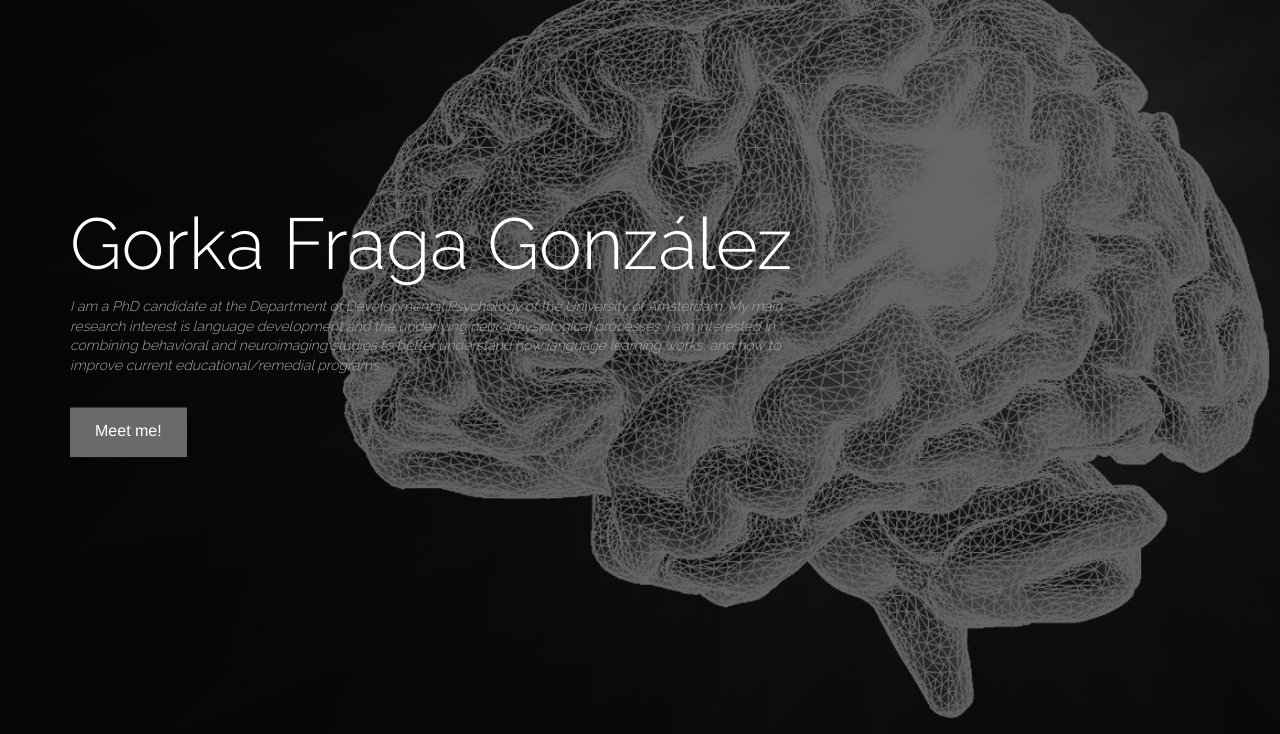
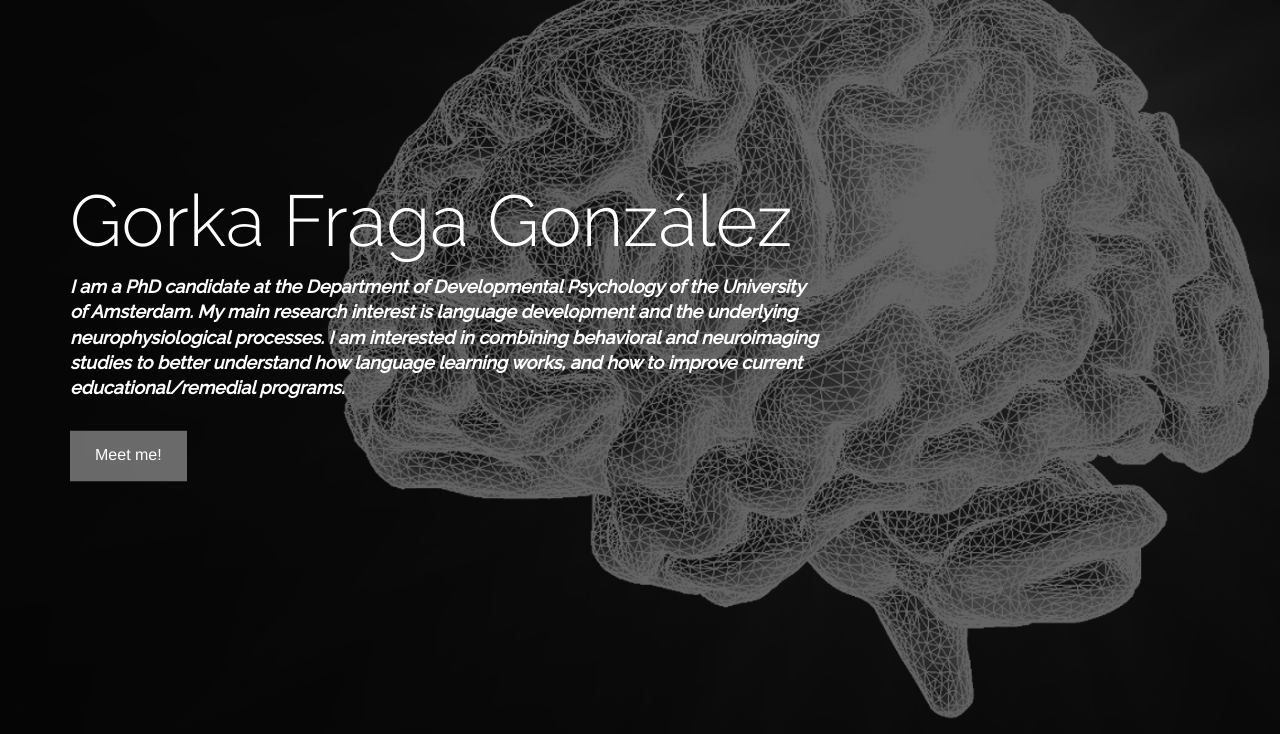
Before and after one commit to j3j5/gorkafraga.github.io, a plain HTML site: page index.html in a window 1280 px wide. Shown: the part 66-800 px from the top of the page. Drawn offline with nearby package versions, Linux system fonts and the light colour scheme.

Commit message:
Changed introductory text size Reduced background image resolution

```diff
--- a/index.html
+++ b/index.html
@@ -97,11 +97,13 @@
                     <div class="col-sm-8">
                         <h1 class="wow fadeInUp light" data-wow-delay=".8s">Gorka Fraga González</h1>
                         <h5 class="wow fadeInUp lead smoke" data-wow-delay=".4s">
-								I am a PhD candidate at the Department of Developmental Psychology of the
+							<strong> <font color="white" size="4">
+
+                                I am a PhD candidate at the Department of Developmental Psychology of the
 								University of Amsterdam. My main research interest is language development and the
 								underlying neurophysiological processes. I am interested in combining behavioral and
 								neuroimaging studies to better understand how language learning works, and how to
-								improve current educational/remedial programs.
+								improve current educational/remedial programs.</font></strong>
 							</h5>
                         <a href="#menu" class="btn-fillup btn-strong-style light deep-orange wow fadeInUp" data-wow-delay="1.2s">Meet me!</a>
                     </div>
```
Also changed, not shown: 1 other file.
